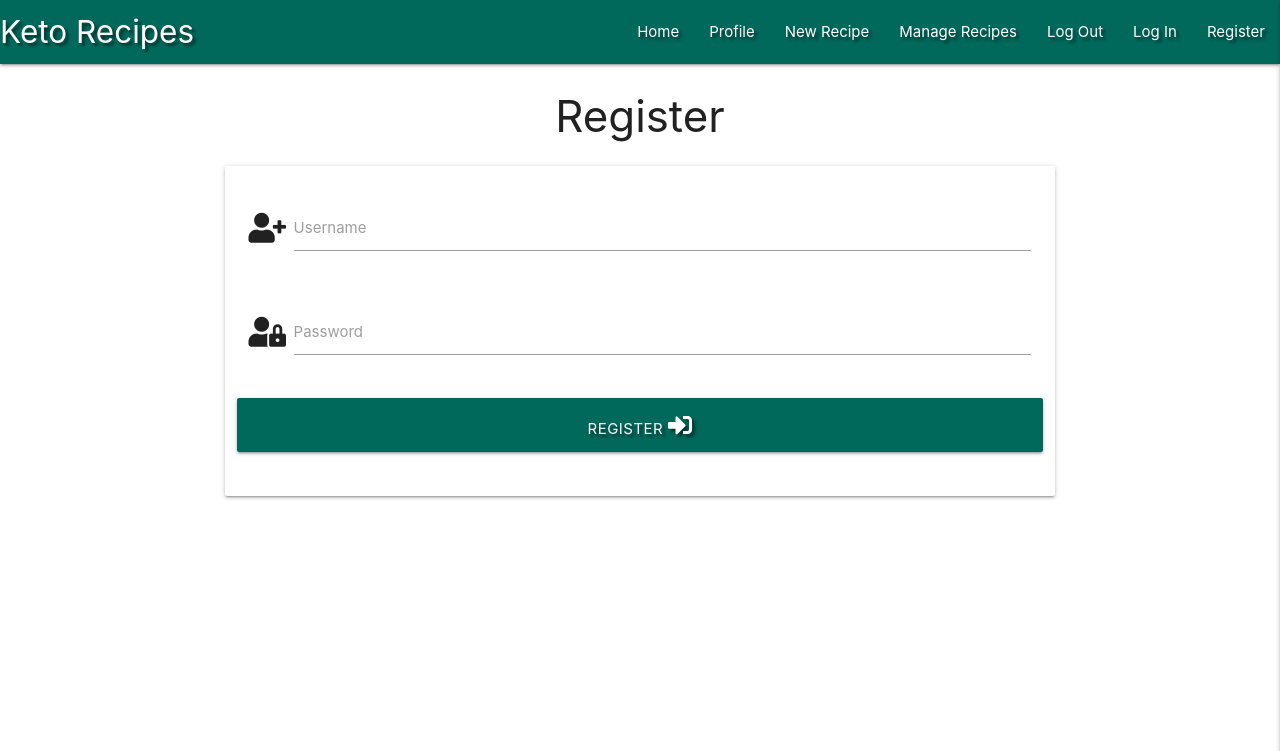
After one commit to kliliansmith/Milestone_Project_3, a Flask app: page /register in a window 1280 px wide. The commit adds this page. Shown: the top 751 px of the page. Run offline with Flask 2, Linux system fonts and the light colour scheme; some libraries are stand-ins or nearby versions.

Commit message:
Add navbar functionality and registration html page

```diff
--- a/app.py
+++ b/app.py
@@ -4,6 +4,7 @@ from flask import (
     redirect, request, session, url_for)
 from flask_pymongo import PyMongo
 from bson.objectid import ObjectId
+from werkzeug.security import generate_password_hash, check_password_hash
 if os.path.exists("env.py"):
     import env
 
@@ -24,6 +25,11 @@ def get_recipes():
     return render_template("recipes.html", recipes=recipes)
 
 
+@app.route("/register", methods=["GET", "POST"])
+def register():
+    return render_template("register.html")
+
+
 if __name__ == "__main__":
     app.run(host=os.environ.get("IP"),
             port=int(os.environ.get("PORT")),
--- a/static/css/style.css
+++ b/static/css/style.css
@@ -0,0 +1,3 @@
+.text-shadow {
+    text-shadow: 3px 3px 3px rgba(0,0,0,0.5)
+}
--- a/static/js/script.js
+++ b/static/js/script.js
@@ -0,0 +1,3 @@
+$(document).ready(function () {
+    $(".sidenav").sidenav({edge: "right"});
+});
--- a/templates/base.html
+++ b/templates/base.html
@@ -3,8 +3,8 @@
 <head>
     <meta charset="UTF-8">
     <meta name="viewport" content="width=device-width, initial-scale=1.0">
-    <link rel="stylesheet" href="https://cdnjs.cloudflare.com/ajax/libs/font-awesome/5.15.1/css/all.min.css"
-        integrity="sha512-+4zCK9k+qNFUR5X+cKL9EIR+ZOhtIloNl9GIKS57V1MyNsYpYcUrUeQc9vNfzsWfV28IaLL3i96P9sdNyeRssA==" crossorigin="anonymous" type="text/css">
+    <link rel="stylesheet" href="https://cdnjs.cloudflare.com/ajax/libs/font-awesome/5.13.1/css/all.min.css"
+        integrity="sha512-xA6Hp6oezhjd6LiLZynuukm80f8BoZ3OpcEYaqKoCV3HKQDrYjDE1Gu8ocxgxoXmwmSzM4iqPvCsOkQNiu41GA==" crossorigin="anonymous" type="text/css">
     <link rel="stylesheet" href="https://cdnjs.cloudflare.com/ajax/libs/materialize/1.0.0/css/materialize.min.css" type="text/css">
     <link rel="stylesheet" href="{{ url_for('static', filename='css/style.css') }}" type="text/css">
     {% block styles %}
@@ -12,11 +12,42 @@
     <title>Keto Recipes</title>
 </head>
 <body>
+
+    <header>
+        <!-- main top navbar -->
+		<nav class="nav-extended text-shadow teal darken-3">
+			<div class="nav-wrapper">
+				<a href="{{ url_for('get_recipes') }}" class="brand-logo">Keto Recipes</a>
+				<a href="#" data-target="mobile-demo" class="sidenav-trigger right"><i class="fas fa-bars"></i></a>
+				<ul class="right hide-on-med-and-down">
+					<li><a href="{{ url_for('get_recipes') }}">Home</a></li>
+					<li><a href="#">Profile</a></li>
+					<li><a href="#">New Recipe</a></li>
+					<li><a href="#">Manage Recipes</a></li>
+					<li><a href="#">Log Out</a></li>
+					<li><a href="#">Log In</a></li>
+					<li><a href="{{ url_for('register') }}">Register</a></li>
+				</ul>
+			</div>
+		</nav>
+
+        <!-- mobile side navbar -->
+        <ul class="sidenav" id="mobile-demo">
+            <li><h4 class="center-align light-pink-text text-darken 3">Keto Recipes</h4></li>
+            <li><a href="{{ url_for('get_recipes') }}">Home</a></li>
+            <li><a href="#">Profile</a></li>
+            <li><a href="#">New Recipe</a></li>
+            <li><a href="#">Manage Recipes</a></li>
+            <li><a href="#">Log Out</a></li>
+            <li><a href="#">Log In</a></li>
+            <li><a href="{{ url_for('register') }}">Register</a></li>
+		</ul>
+    </header>
+
     {% block content %}
-
     {% endblock %}
 
-    <script src="http://code.jquery.com/jquery-3.5.1.min.js"
+    <script src="https://code.jquery.com/jquery-3.5.1.min.js"
         integrity="sha256-9/aliU8dGd2tb6OSsuzixeV4y/faTqgFtohetphbbj0=" crossorigin="anonymous"></script>
     <script src="https://cdnjs.cloudflare.com/ajax/libs/materialize/1.0.0/js/materialize.min.js"></script>
     <script src="{{ url_for('static', filename='js/script.js') }}"></script>
--- /dev/null
+++ b/templates/register.html
@@ -0,0 +1,35 @@
+{% extends "base.html" %}
+{% block content %}
+
+    <h3 class="center-align">Register</h3>
+
+    <div class="row">
+        <form class="col s12 m8 offset-m2" method="POST" action="{{ url_for('register') }}">
+            <div class="card-panel">
+                <!-- username section -->
+                <div class="row">
+					<div class="input-field col s12">
+						<i class="fas fa-user-plus prefix light-pink-text text-darken-4"></i>
+						<input id="username" name="username" type="text" class="validate">
+						<label for="username">Username</label>
+					</div>
+                </div>
+                <!-- passowrd section -->
+                <div class="row">
+                    <div class="input-field col s12">
+						<i class="fas fa-user-lock prefix light-pink-text text-darken-4"></i>
+                        <input id="password" name="password" type="password" class="validate">
+                        <label for="password">Password</label>
+                    </div>
+                </div>
+                <!-- register section -->
+                <div class="row">
+                    <button type="submit" class="col s12 btn-large teal darken-3 text-shadow">
+                        Register <i class="fas fa-sign-in-alt"></i>
+                    </button>
+                </div>
+            </div>
+        </form>
+    </div>
+
+{% endblock %}
```
